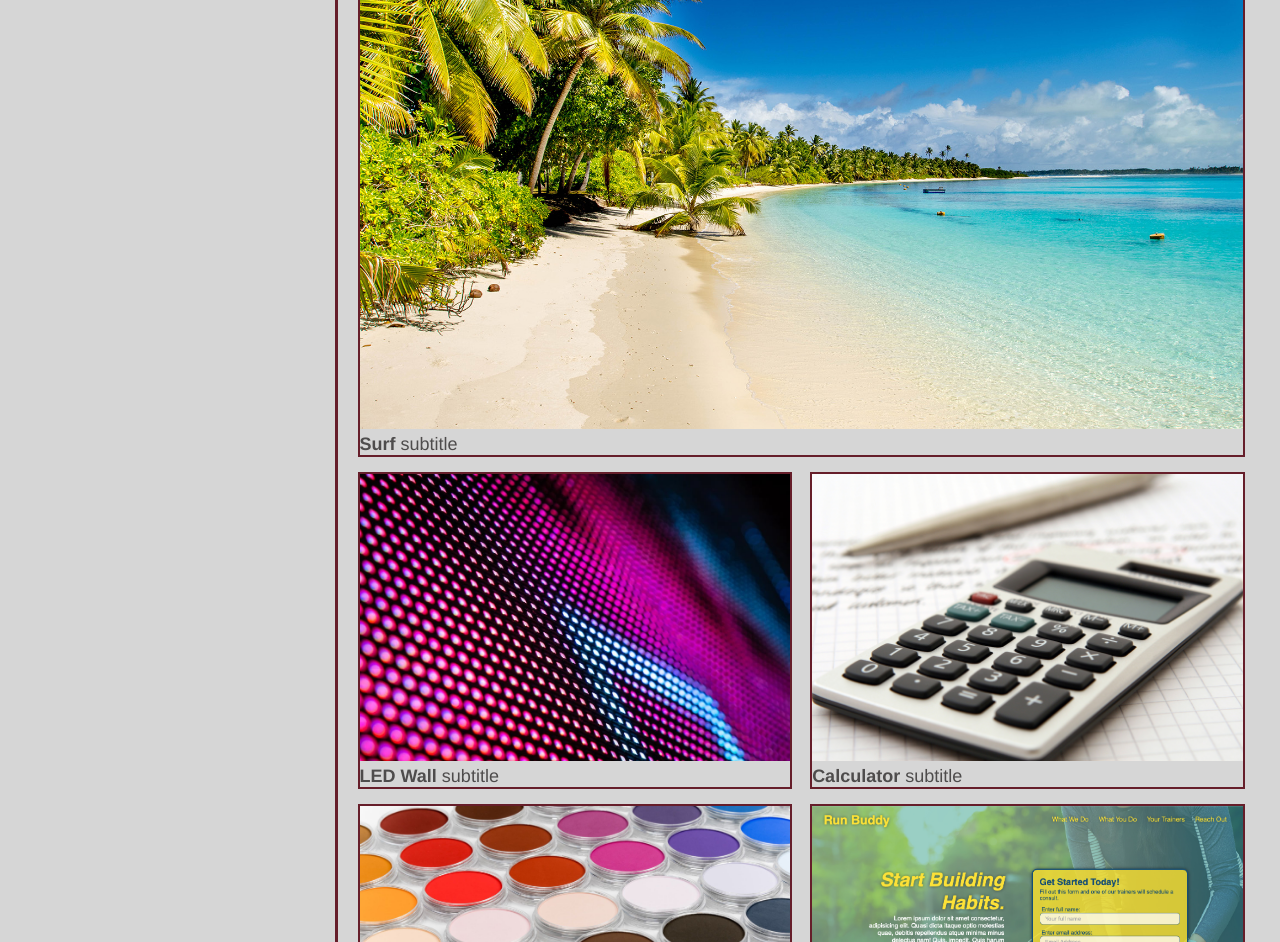
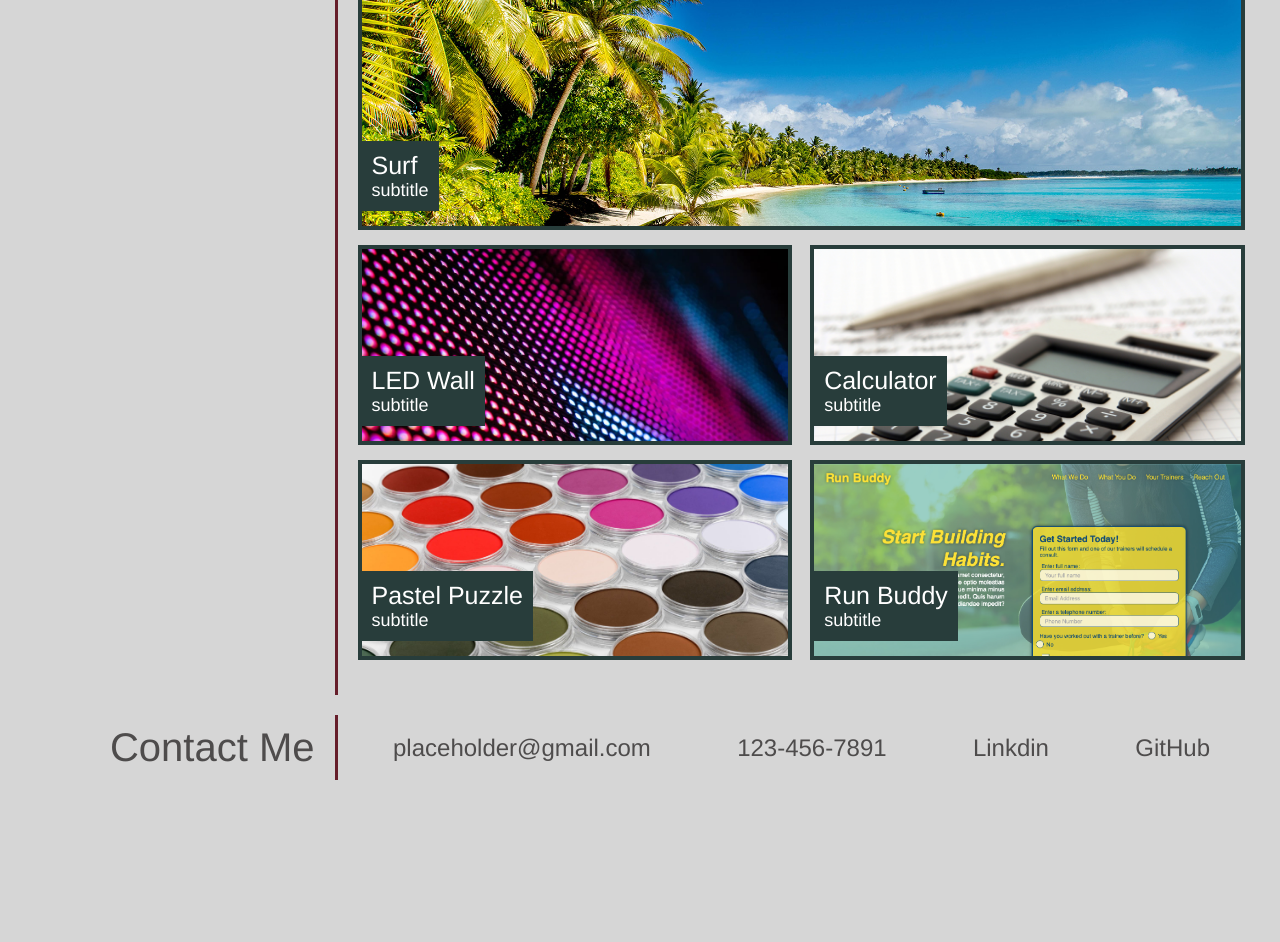
Before and after one commit to cat-bh/sample-portfolio, a plain HTML site: page index.html in a window 1280 px wide. Shown: the part 646-1588 px from the top of the page. After the commit the page ends 1446 px from the top, so only its background shows below. Drawn offline with Linux system fonts and the light colour scheme.

Commit message:
Most positioning for full screen is finished, fixed images in work section

```diff
--- a/assets/style-test.css
+++ b/assets/style-test.css
@@ -104,24 +104,38 @@ header nav ul li {
 
 .application {
     width: 49%;
-    border: 2px solid #661e2a;
+    height: 200px;
+    border: 4px solid #283d3b;
     margin-bottom: 15px;
-
+    position: relative;
+    overflow: hidden;
 }
 
 .work-section img {
     width: 100%;
-
+    height: auto;
 }
 
+/* try using first child? */
 .main-image {
     width: 100%;
+    height: 300px;
 }
 
-.image-info h4,
-.image-info p {
-    display: inline;
+.image-info {
+    background-color: #283d3b;
+    color: white;
+    display: inline-block;
+    padding: 10px;
+    position: absolute;
+    left: 0;
+    bottom: 15px;
+}
 
+
+.image-info h4 {
+    font-size: 25px;
+    font-weight: lighter;
 }
 
 /* Contact section */
```
